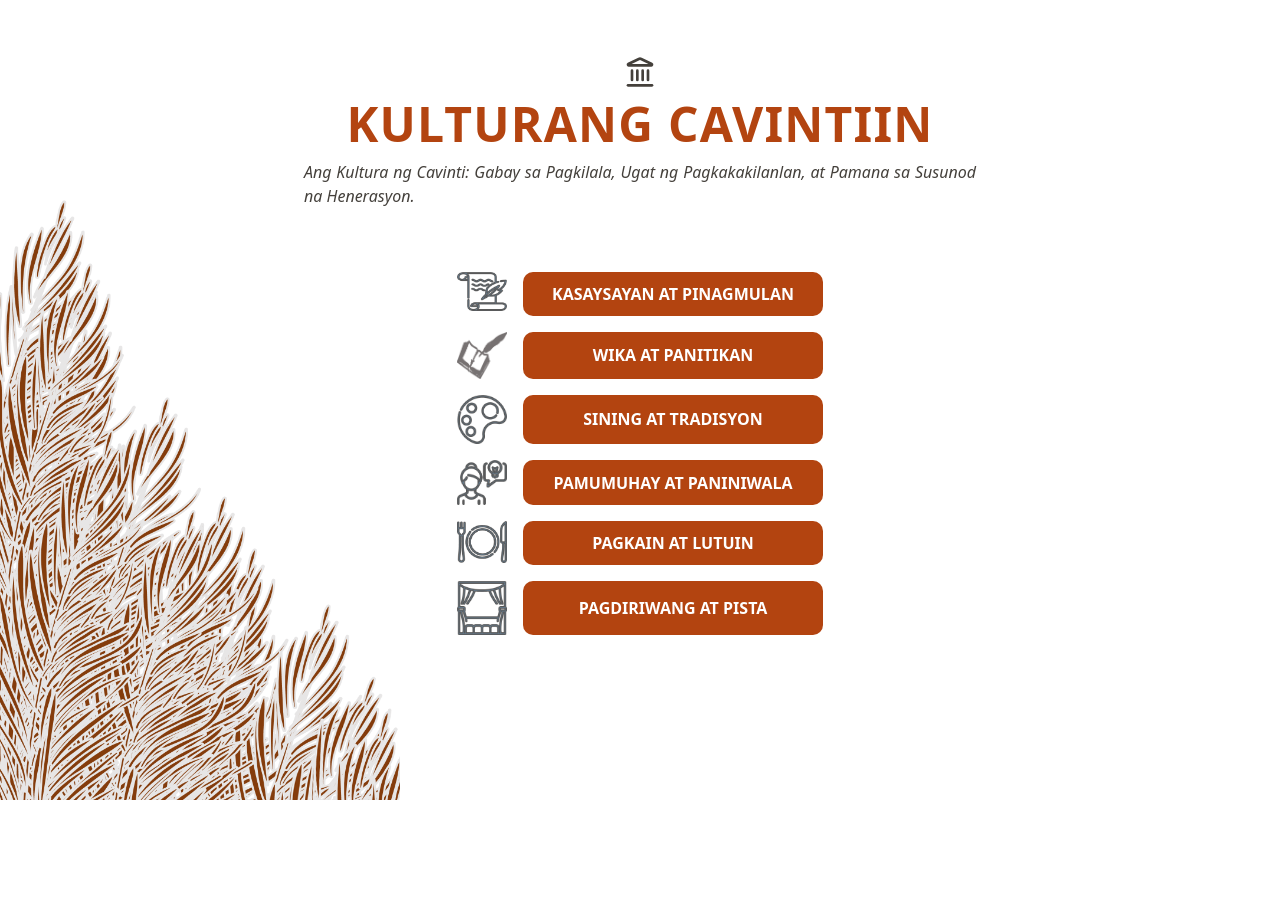
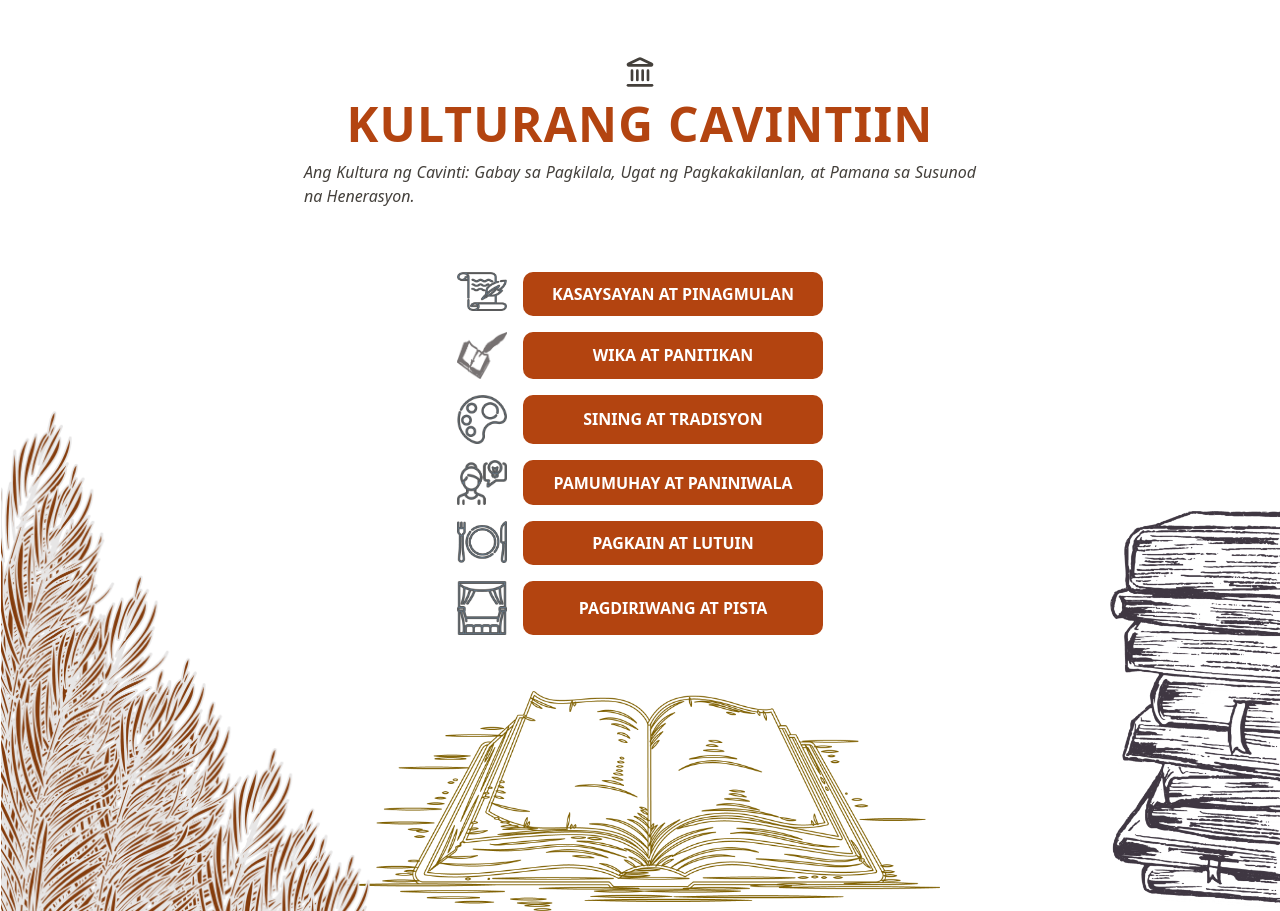
Before and after one commit to kodlens/kasaysayan-app, a React (Vite) app: page / in a window 1280 px wide. Before the commit the page ends 800 px from the top, so only its background shows below. Built offline with nearby package versions, Linux system fonts and the light colour scheme.

Commit message:
update homepage repo

```diff
--- a/src/index.css
+++ b/src/index.css
@@ -134,6 +134,7 @@ p {
   border-radius: 10px;
   font-weight: bold;
   width: 300px;
+  transition: .1s ease-in;
 }
 
 .btn-navigator:hover {
--- a/src/pages/HomePage.tsx
+++ b/src/pages/HomePage.tsx
@@ -1,35 +1,20 @@
-import { motion } from "framer-motion";
-import { Landmark, BookOpenText, ArrowRight } from "lucide-react";
-import { Card, CardContent, CardHeader, CardTitle } from "@/components/ui/card";
-import { Button } from "@/components/ui/button";
-import VintagePaper from "@/components/custom/VIntagePaper";
-import Footer from "@/components/custom/Footer";
+import { motion, type Variants } from "framer-motion";
+import { Landmark } from "lucide-react";
 
-// -------------------------------------------------------------
-// Homepage / Index for Kasaysayan — Nostalgic theme
-// -------------------------------------------------------------
+const containerVariants = {
+  hidden: { opacity: 0 },
+  show: {
+    opacity: 1,
+    transition: {
+      staggerChildren: 0.2, // delay between each child
+    },
+  },
+};
 
-const features = [
-  {
-    icon: BookOpenText,
-    title: "Kasaysayan",
-    desc: "Basahin ang mga piling sanaysay at dokumento tungkol sa kasaysayan ng Cavinti.",
-    href: "/kasaysayan",
-  },
-  {
-    icon: Landmark,
-    title: "Simbahan",
-    desc: "Alamin ang pinagmulan at mahahalagang kaganapan sa Parokya ng Pagbabagong Anyo.",
-    href: "/simbahan",
-  }
-
-  // {
-  //   icon: History,
-  //   title: "Talatuntunan",
-  //   desc: "Siyasatin ang mga pangyayari sa pamamagitan ng timeline at tala.",
-  //   href: "/timeline",
-  // },
-];
+const itemVariants:Variants = {
+  hidden: { opacity: 0, x: -50 },
+  show: { opacity: 1, x: 0, transition: { duration: 0.5, ease: "easeOut" } },
+};
 
 
 export default function HomePage() {
@@ -54,113 +39,101 @@ export default function HomePage() {
         </motion.header>
 
         <div className="">
-          <div className="flex flex-col gap-4 items-center">
-            <div className="flex gap-4">
+          <motion.div
+            className="flex flex-col gap-4 items-center"
+            variants={containerVariants}
+            initial="hidden"
+            animate="show"
+            >
+            <motion.div variants={itemVariants} className="flex gap-4">
               <div>
                 <img src="/images/menus/writing-paper.png" width={50} alt="paper-writing" />
               </div>
               <button className="btn-navigator">
                 KASAYSAYAN AT PINAGMULAN
               </button>
-            </div>
+            </motion.div>
 
-            <div className="flex gap-4">
+            <motion.div variants={itemVariants} className="flex gap-4">
               <div>
                 <img src="/images/menus/book.png" width={50} alt="paper-writing" />
               </div>
               <button className="btn-navigator">
                 WIKA AT PANITIKAN
               </button>
-            </div>
+            </motion.div>
 
-            <div className="flex gap-4">
+            <motion.div variants={itemVariants} className="flex gap-4">
               <div>
                 <img src="/images/menus/paint.png" width={50} alt="paper-writing" />
               </div>
               <button className="btn-navigator">
                 SINING AT TRADISYON
               </button>
-            </div>
+            </motion.div>
 
-            <div className="flex gap-4">
+            <motion.div variants={itemVariants} className="flex gap-4">
               <div>
                 <img src="/images/menus/lady.png" width={50} alt="paper-writing" />
               </div>
               <button className="btn-navigator">
                 PAMUMUHAY AT PANINIWALA
               </button>
-            </div>
+            </motion.div>
 
-            <div className="flex gap-4">
+            <motion.div variants={itemVariants} className="flex gap-4">
               <div>
                 <img src="/images/menus/plate.png" width={50} alt="paper-writing" />
               </div>
               <button className="btn-navigator">
                 PAGKAIN AT LUTUIN
               </button>
-            </div>
+            </motion.div>
 
-            <div className="flex gap-4">
+            <motion.div variants={itemVariants} className="flex gap-4">
               <div className="">
                 <img src="/images/menus/curtain.png" width={50} alt="paper-writing" />
               </div>
               <button className="btn-navigator">
                 PAGDIRIWANG AT PISTA
               </button>
-            </div>
-          </div>
+            </motion.div>
+
+          </motion.div>
         </div>
-
-        {/* <VintagePaper>
-          <div className="grid gap-6 sm:grid-cols-2 lg:grid-cols-2">
-            {features.map((f, idx) => (
-              <motion.div
-                key={idx}
-                initial={{ opacity: 0, y: 20 }}
-                whileInView={{ opacity: 1, y: 0 }}
-                viewport={{ once: true }}
-                transition={{ duration: 0.4, delay: idx * 0.1 }}
-              >
-                <Card className="bg-amber-50/60 border-stone-400/40 h-full flex flex-col">
-                  <CardHeader>
-                    <div className="flex items-center gap-3 mb-2">
-                      <span className="inline-flex h-10 w-10 items-center justify-center rounded-full border border-stone-400 bg-amber-200/70 shadow">
-                        <f.icon className="h-5 w-5" />
-                      </span>
-                      <CardTitle className="text-lg font-serif text-stone-800">
-                        {f.title}
-                      </CardTitle>
-                    </div>
-                  </CardHeader>
-                  <CardContent className="flex flex-col flex-1 justify-between">
-                    <p className="text-stone-700 mb-4 leading-relaxed text-sm">
-                      {f.desc}
-                    </p>
-                    <Button variant="outline" asChild className="self-start border-stone-400/60 bg-amber-100 hover:bg-amber-200">
-                      <a href={f.href} className="flex items-center gap-2">
-                        Tingnan <ArrowRight className="h-4 w-4" />
-                      </a>
-                    </Button>
-                  </CardContent>
-                </Card>
-              </motion.div>
-            ))}
-          </div>
-        </VintagePaper> */}
 
         {/* <Footer /> */}
 
       </div>
 
-      <div className="absolute bottom-0" style={{
+
+      <div className="absolute bottom-0 z-10" style={{
         backgroundImage: 'url(/images/leaves-left.png)',
-        backgroundSize: 'cover',
-        backgroundRepeat: 'center',
-        height: '600px',
-        width: '400px',
+        backgroundSize: 'contain',
+        backgroundRepeat: 'no-repeat',
+        backgroundPosition: "center",
+        height: '500px',
+        width: '370px',
       }}>
+      </div>
+      <div className="mx-auto z-0" style={{
+        backgroundImage: 'url(/images/book-opened.png)',
+        backgroundSize: 'contain',
+        backgroundRepeat: 'no-repeat',
+        backgroundPosition: "center",
+        height: '220px',
+        width: '600px',
+      }}>
+      </div>
 
-      </div>
+      <div className="absolute bottom-0 right-0" style={{
+        backgroundImage: 'url(/images/book-pile.png)',
+        backgroundSize: 'contain',
+        backgroundRepeat: 'no-repeat',
+        height: '400px',
+        width: '170px',
+      }}></div>
+
     </div>
   );
 }
```
